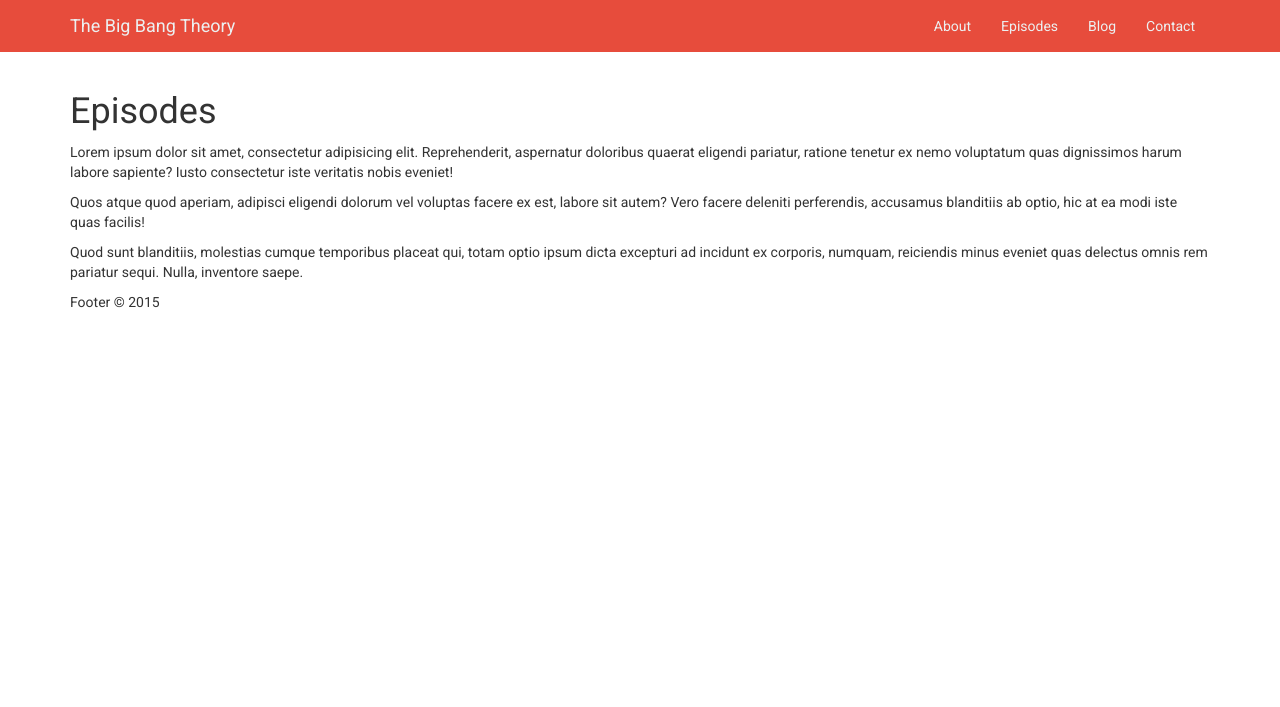
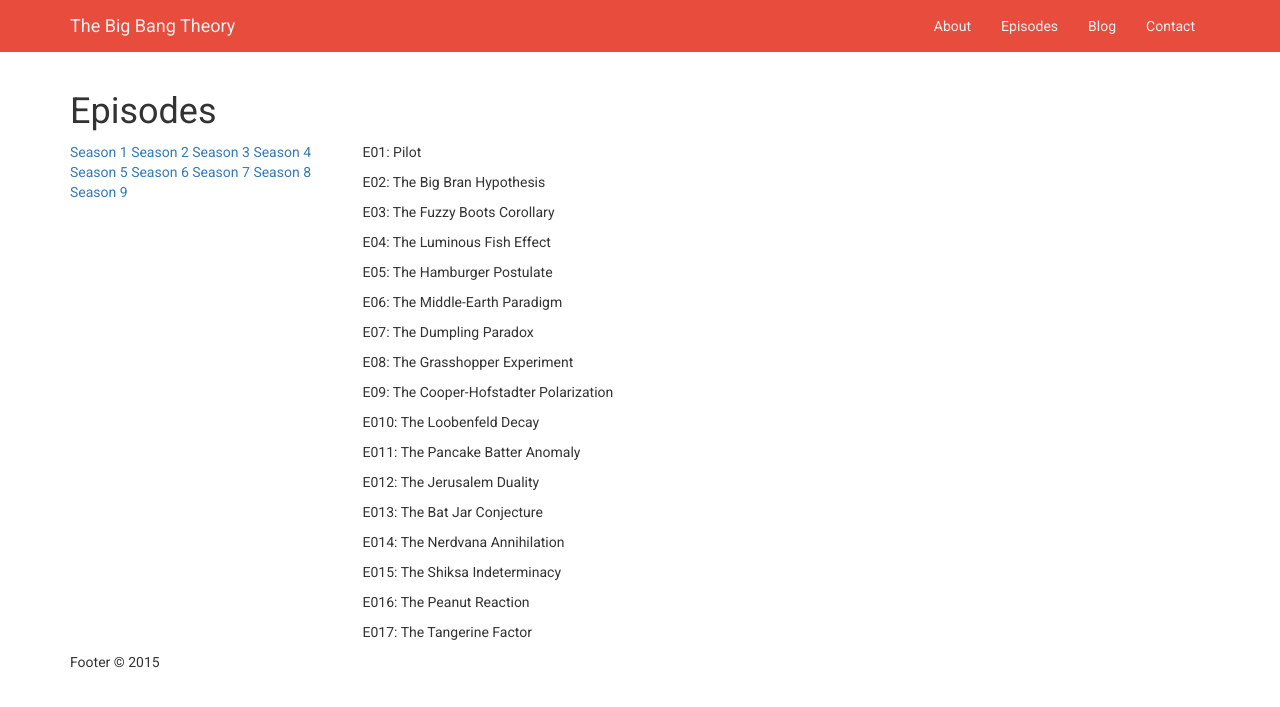
Before and after one commit to CodeAstra-Bootcamp/tbbt, a Jekyll site: the page built from episodes.html, in a window 1280 px wide. Shown: the top 707 px of the page. Built offline with Jekyll 4.4.1, drawn with Linux system fonts in a browser that asks for light colours.

Commit message:
Addign episodes data - WIP

```diff
--- /dev/null
+++ b/_data/seasons.json
@@ -0,0 +1,111 @@
+[
+  {
+    seasonTitle: "Season 1",
+    seasonDuration: "2007-2008",
+    seasonCode: "S01",
+    episodes: [
+      {
+        episodeCode: "E01",
+        title: "Pilot",
+        director: "James Burrows",
+        airDate: "September 24, 2007"
+      },
+      {
+        episodeCode: "E02",
+        title: "The Big Bran Hypothesis",
+        director: "Mark Cendrowski",
+        airDate: "October 1, 2007"
+      },
+      {
+        episodeCode: "E03",
+        title: "The Fuzzy Boots Corollary",
+        director: "Mark Cendrowski",
+        airDate: "October 8, 2007"
+      },
+      {
+        episodeCode: "E04",
+        title: "The Luminous Fish Effect",
+        director: "Mark Cendrowski",
+        airDate: "October 15, 2007"
+      },
+      {
+        episodeCode: "E05",
+        title: "The Hamburger Postulate",
+        director: "Weyman",
+        airDate: "October 22, 2007"
+      },
+      {
+        episodeCode: "E06",
+        title: "The Middle-Earth Paradigm",
+        director: "Mark Cendrowski",
+        airDate: "October 29, 2007"
+      },
+      {
+        episodeCode: "E07",
+        title: "The Dumpling Paradox",
+        director: "Mark Cendrowski",
+        airDate: "November 5, 2007"
+      },
+      {
+        episodeCode: "E08",
+        title: "The Grasshopper Experiment",
+        director: "Ted Wass",
+        airDate: "November 12, 2007"
+      },
+      {
+        episodeCode: "E09",
+        title: "The Cooper-Hofstadter Polarization",
+        director: "Joel Murray",
+        airDate: "March 17, 2008"
+      },
+      {
+        episodeCode: "E010",
+        title: "The Loobenfeld Decay",
+        director: "Mark Cendrowski",
+        airDate: "March 24, 2008"
+      },
+      {
+        episodeCode: "E011",
+        title: "The Pancake Batter Anomaly",
+        director: "Mark Cendrowski",
+        airDate: "March 31, 2008"
+      },
+      {
+        episodeCode: "E012",
+        title: "The Jerusalem Duality",
+        director: "Mark Cendrowski",
+        airDate: "April 14, 2008"
+      },
+      {
+        episodeCode: "E013",
+        title: "The Bat Jar Conjecture",
+        director: "Mark Cendrowski",
+        airDate: "April 21, 2008"
+      },
+      {
+        episodeCode: "E014",
+        title: "The Nerdvana Annihilation",
+        director: "Mark Cendrowski",
+        airDate: "April 28, 2008"
+      },
+      {
+        episodeCode: "E015",
+        title: "The Shiksa Indeterminacy",
+        director: "Mark Cendrowski",
+        airDate: "May 5, 2008"
+      },
+      {
+        episodeCode: "E016",
+        title: "The Peanut Reaction",
+        director: "Mark Cendrowski",
+        airDate: "May 12, 2008"
+      },
+      {
+        episodeCode: "E017",
+        title: "The Tangerine Factor",
+        director: "Mark Cendrowski",
+        airDate: "May 19, 2008"
+      }
+    ]
+  }
+]
--- a/episodes.html
+++ b/episodes.html
@@ -5,7 +5,25 @@
 position: 2
 ---
 
-<h1>Episodes</h1>
-<p>Lorem ipsum dolor sit amet, consectetur adipisicing elit. Reprehenderit, aspernatur doloribus quaerat eligendi pariatur, ratione tenetur ex nemo voluptatum quas dignissimos harum labore sapiente? Iusto consectetur iste veritatis nobis eveniet!</p>
-<p>Quos atque quod aperiam, adipisci eligendi dolorum vel voluptas facere ex est, labore sit autem? Vero facere deleniti perferendis, accusamus blanditiis ab optio, hic at ea modi iste quas facilis!</p>
-<p>Quod sunt blanditiis, molestias cumque temporibus placeat qui, totam optio ipsum dicta excepturi ad incidunt ex corporis, numquam, reiciendis minus eveniet quas delectus omnis rem pariatur sequi. Nulla, inventore saepe.</p>
+<div id="episodes">
+  <h1>Episodes</h1>
+  <div class="row">
+    <aside class="col-sm-3" id="season-selector">
+      <a href="#/season-1">Season 1</a>
+      <a href="#/season-2">Season 2</a>
+      <a href="#/season-3">Season 3</a>
+      <a href="#/season-4">Season 4</a>
+      <a href="#/season-5">Season 5</a>
+      <a href="#/season-6">Season 6</a>
+      <a href="#/season-7">Season 7</a>
+      <a href="#/season-8">Season 8</a>
+      <a href="#/season-9">Season 9</a>
+    </aside>
+    <section class="col-sm-9" id="episode-details">
+      {% for episode in site.data.seasons[0].episodes %}
+        <p>{{ episode.episodeCode }}: {{episode.title}}</p>
+      {% endfor %}
+    </section>
+  </div>
+
+</div>
```
